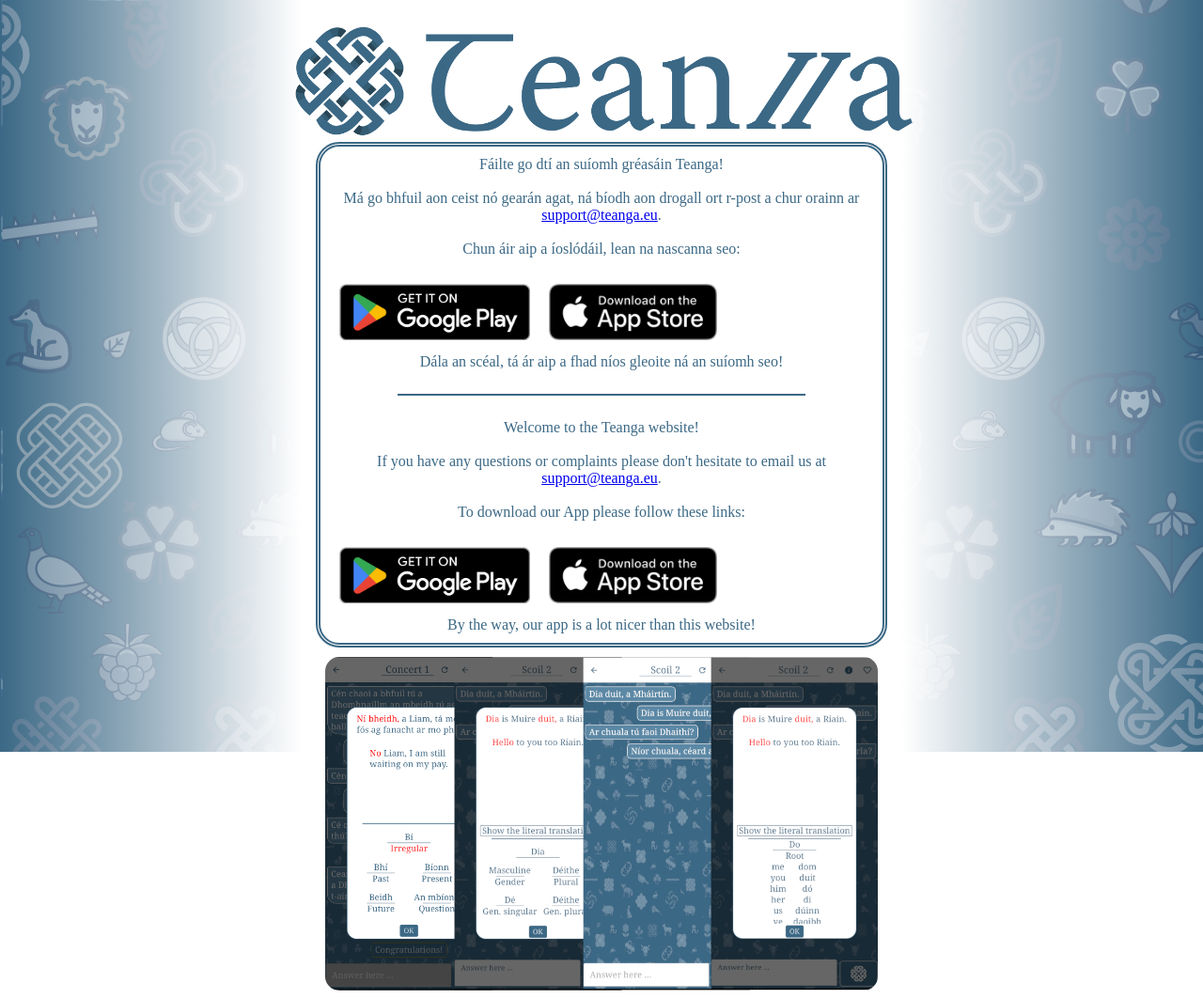
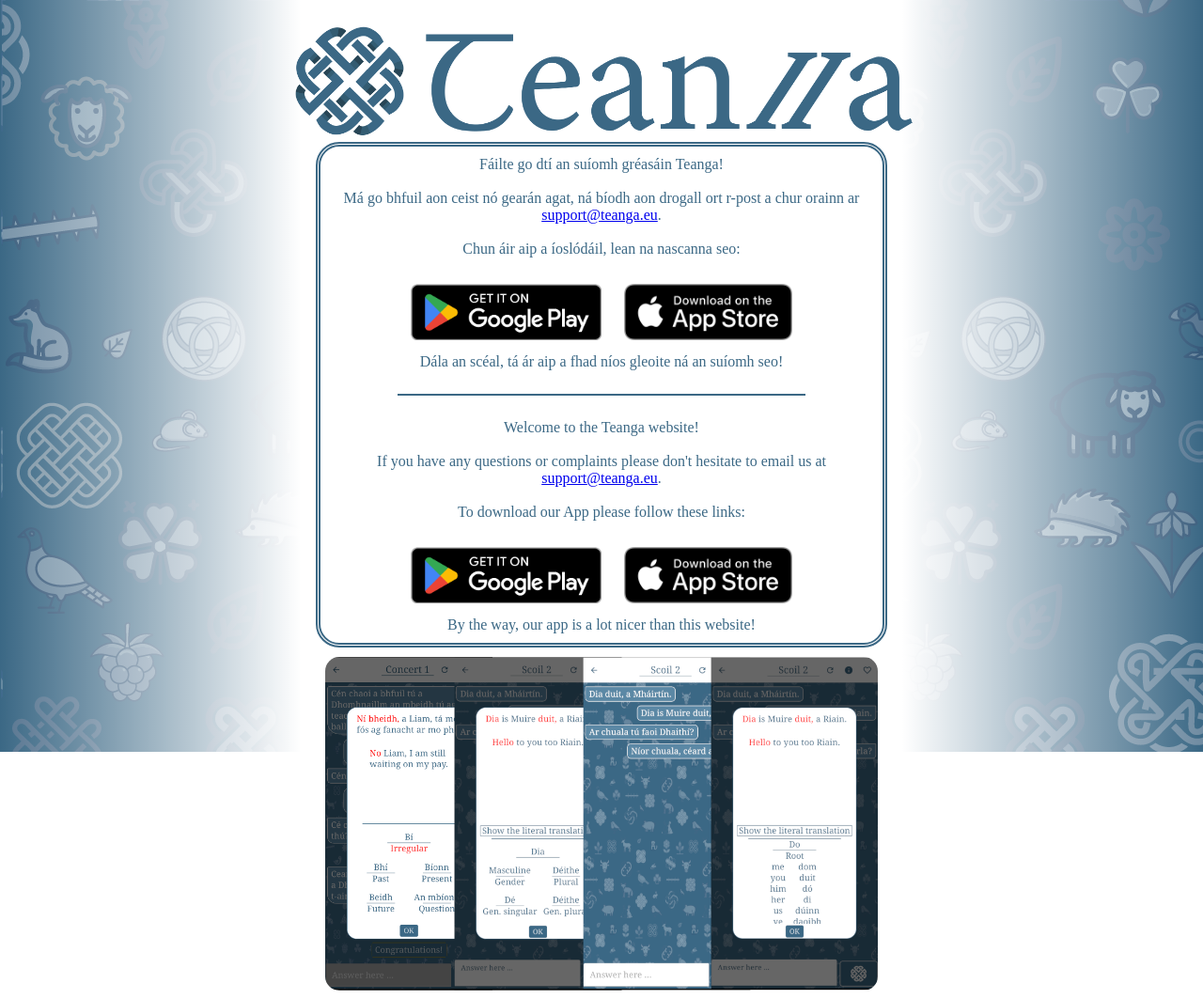
Before and after one commit to RedmondC/TeangaWeb, a Flask app: page / in a window 1280 px wide. Shown: the top 1063 px of the page at 94% size. Run offline with Flask 3, Linux system fonts and the light colour scheme; parts of the project's set-up code (start-up, migrations or seed data) failed here and were passed over.

Commit message:
fixed badge css

```diff
--- a/functions/templates/badges.html
+++ b/functions/templates/badges.html
@@ -1,4 +1,4 @@
-<div class="row" style="display:table">
+<div class="row">
     <a class="badge" href="https://play.google.com/store/apps/details?id=com.teanga" target="_blank">
       <img
         src='{{google_badge}}'
```
